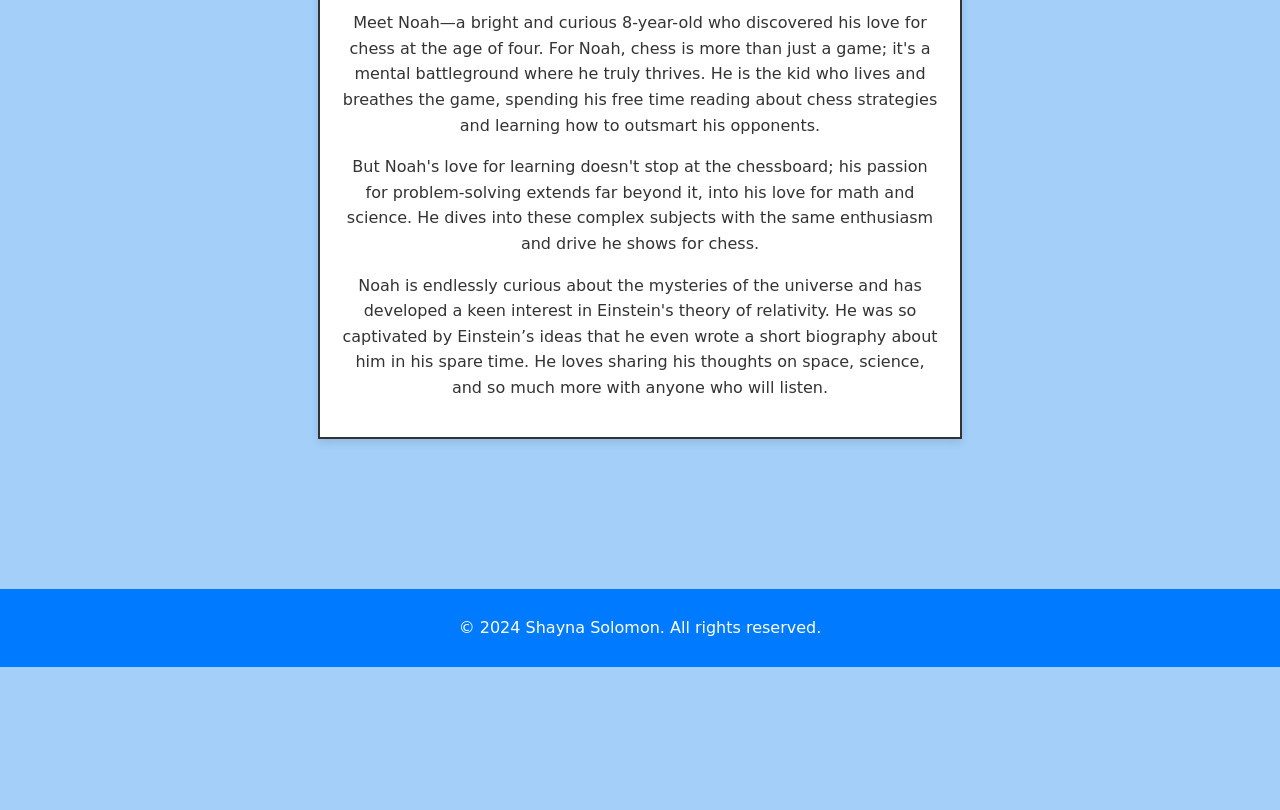
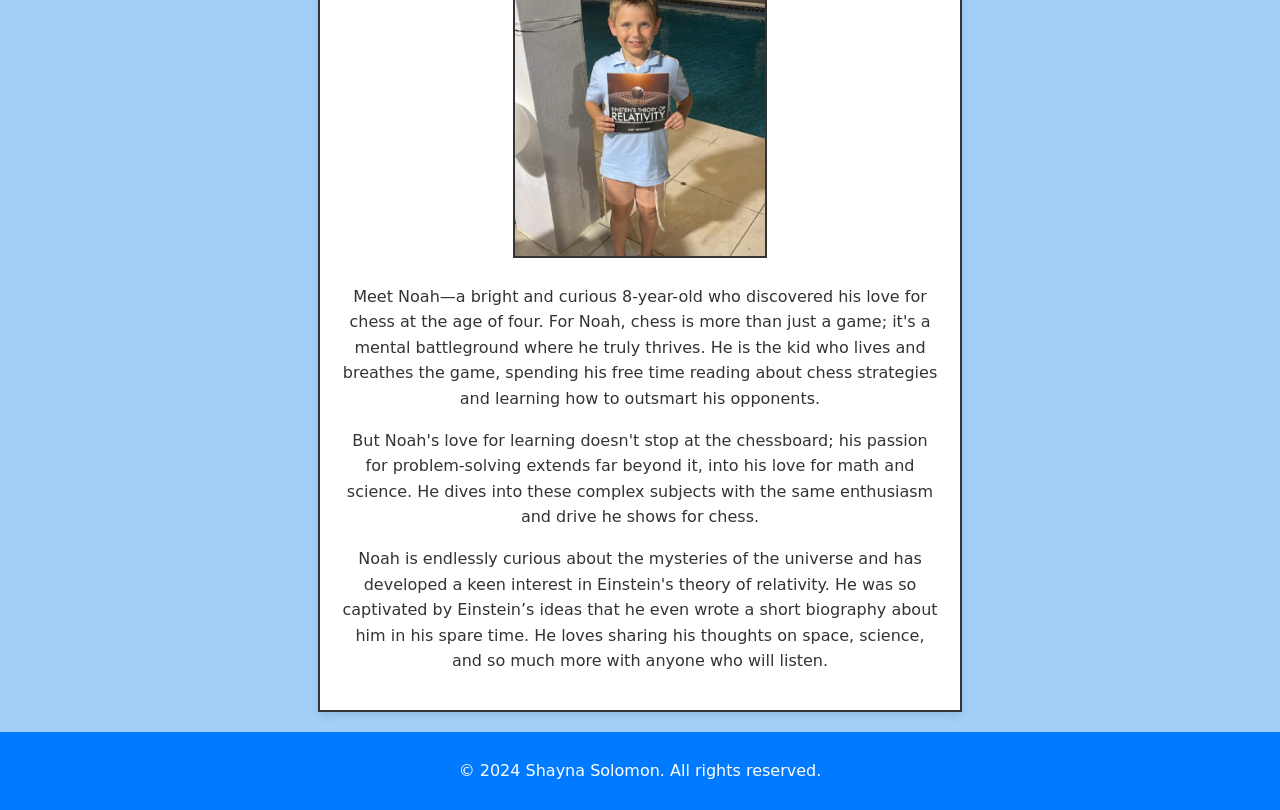
Before and after one commit to Ssolomon44/bioSite, a plain HTML site: page about.html in a window 1280 px wide. Shown: the part 133-943 px from the top of the page. Before the commit the page ends 800 px from the top, so only its background shows below. Drawn offline with Linux system fonts and the light colour scheme; files whose address does not match are found by name.

Commit message:
Update about.html

```diff
--- a/about.html
+++ b/about.html
@@ -18,7 +18,7 @@
     <main class="container"> <!-- Added the container class for the white box -->
         <!-- Portrait Section -->
         <div class="portrait">
-            <img src="C:\csd\CSD-340\module-5\Noah-pictures\WhatsApp Image 2024-09-08 at 23.47.12_0e51cd4d.jpg" alt="Portrait of Noah">
+            <img src="C:\Users\19293\OneDrive\Desktop\bioSite\Noah-pictures\NoahEinstein.jpg" alt="Portrait of Noah">
         </div>
 
         <!-- Bio Text Section -->
```
